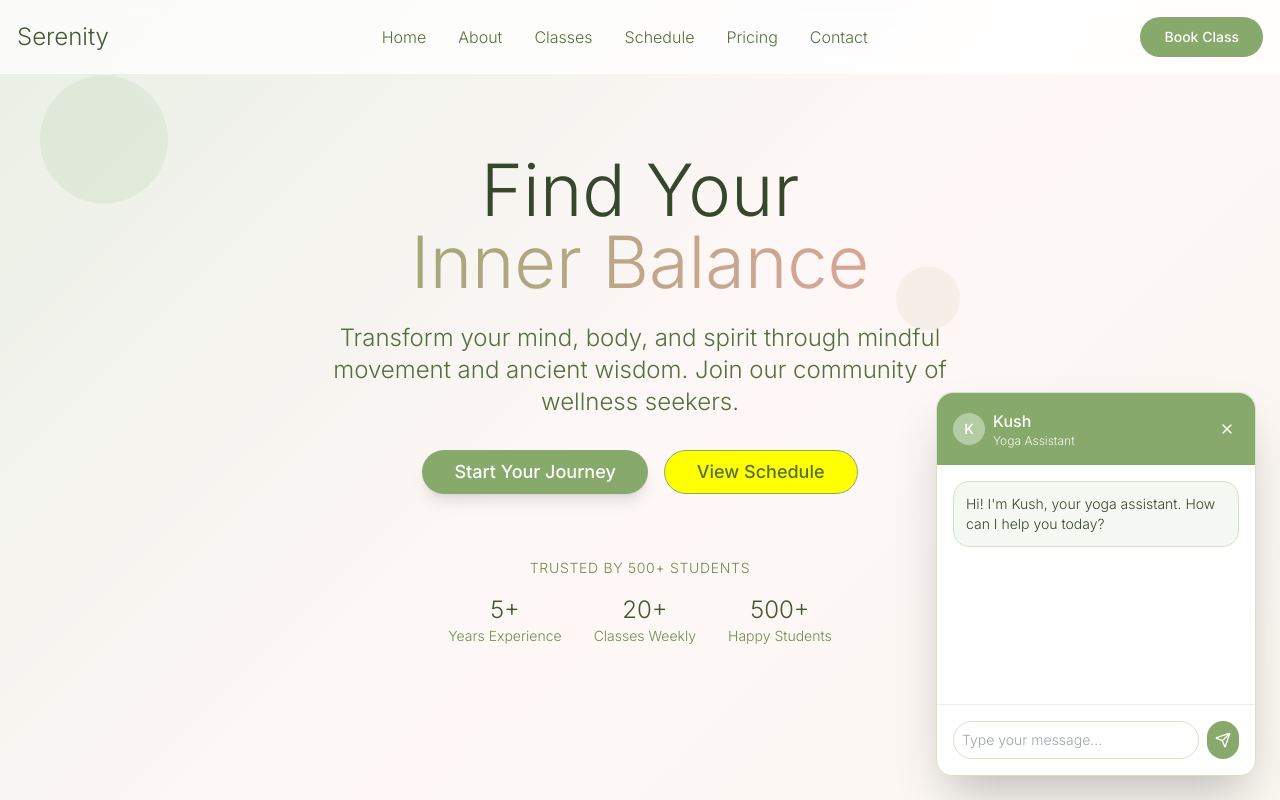
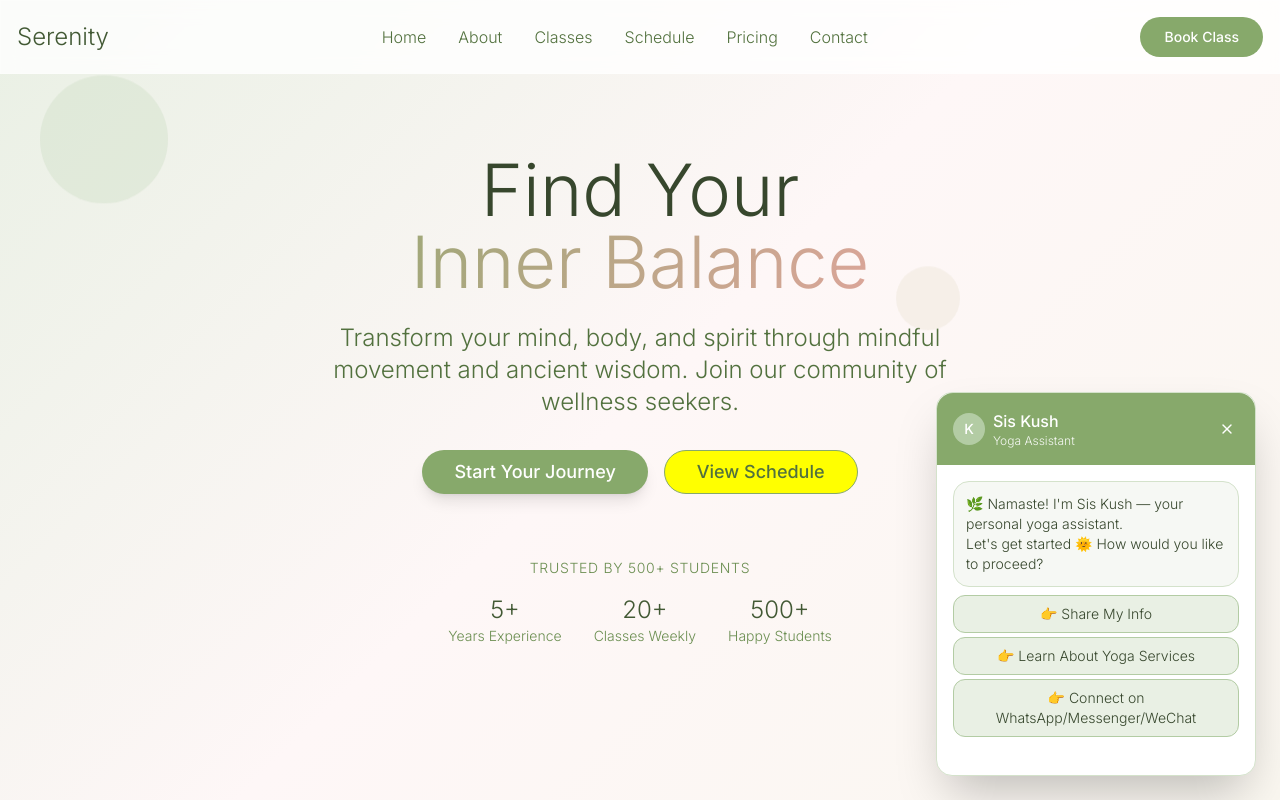
Before and after one commit to Kushsharma33/balance-brand-site, a React (Vite) app: page / in a window 1280 px wide. Both pictures are taken after a click on the button 1228 px from the left and 748 px from the top of the page. Shown: the top 800 px of the page. Built offline with nearby package versions, Linux system fonts and the light colour scheme.

Commit message:
Add AI chatbot interaction
Implement Sis Kush chatbot with greeting, options, and responses.

```diff
--- a/src/components/Chatbot.tsx
+++ b/src/components/Chatbot.tsx
@@ -7,6 +7,13 @@ interface Message {
   text: string;
   isUser: boolean;
   timestamp: Date;
+  buttons?: string[];
+}
+
+interface UserInfo {
+  countryCode: string;
+  phone: string;
+  name: string;
 }
 
 const Chatbot = () => {
@@ -14,48 +21,113 @@ const Chatbot = () => {
   const [messages, setMessages] = useState<Message[]>([
     {
       id: 1,
-      text: "Hi! I'm Kush, your yoga assistant. How can I help you today?",
+      text: "🌿 Namaste! I'm Sis Kush — your personal yoga assistant.\nLet's get started 🌞 How would you like to proceed?",
       isUser: false,
-      timestamp: new Date()
+      timestamp: new Date(),
+      buttons: ["Share My Info", "Learn About Yoga Services", "Connect on WhatsApp/Messenger/WeChat"]
     }
   ]);
   const [inputText, setInputText] = useState('');
+  const [currentFlow, setCurrentFlow] = useState<string>('main');
+  const [userInfo, setUserInfo] = useState<UserInfo>({ countryCode: '', phone: '', name: '' });
+  const [showInput, setShowInput] = useState(false);
+  const [inputType, setInputType] = useState<'phone' | 'name' | null>(null);
 
-  const getKushResponse = (userMessage: string): string => {
-    const message = userMessage.toLowerCase();
+  const handleButtonClick = (buttonText: string) => {
+    // Add user message
+    const userMessage: Message = {
+      id: messages.length + 1,
+      text: buttonText,
+      isUser: true,
+      timestamp: new Date()
+    };
 
-    if (message.includes('class') || message.includes('schedule')) {
-      return "I'd be happy to help you with our class schedule! We offer various yoga styles throughout the week including Morning Flow, Power Yoga, Vinyasa, and Restorative classes. Check our schedule section to see all available times.";
+    let botResponse: Message;
+
+    if (currentFlow === 'main') {
+      if (buttonText === "Share My Info") {
+        setCurrentFlow('contact-country');
+        botResponse = {
+          id: messages.length + 2,
+          text: "Please select your country code:",
+          isUser: false,
+          timestamp: new Date(),
+          buttons: ["+91", "+1", "+44", "Other"]
+        };
+      } else if (buttonText === "Learn About Yoga Services") {
+        setCurrentFlow('services');
+        botResponse = {
+          id: messages.length + 2,
+          text: "🧘 What would you like to explore?",
+          isUser: false,
+          timestamp: new Date(),
+          buttons: ["Yoga for Beginners", "Weight Loss Yoga", "Back Pain Relief Yoga", "Online Yoga Sessions", "Timings & Pricing"]
+        };
+      } else if (buttonText === "Connect on WhatsApp/Messenger/WeChat") {
+        setCurrentFlow('connect');
+        botResponse = {
+          id: messages.length + 2,
+          text: "📲 You can reach us directly here:\n\n• WhatsApp: https://wa.me/9717303190\n• Messenger: https://m.me/YOUR_PAGE\n• WeChat ID: your_wechat_id\n\nFeel free to chat there for faster help 🌟",
+          isUser: false,
+          timestamp: new Date(),
+          buttons: ["Back to Main Menu"]
+        };
+      }
+    } else if (currentFlow === 'contact-country') {
+      setUserInfo(prev => ({ ...prev, countryCode: buttonText }));
+      setCurrentFlow('contact-phone');
+      setShowInput(true);
+      setInputType('phone');
+      botResponse = {
+        id: messages.length + 2,
+        text: "Please enter your phone number:",
+        isUser: false,
+        timestamp: new Date()
+      };
+    } else if (currentFlow === 'services') {
+      setCurrentFlow('main');
+      let serviceResponse = "";
+
+      switch (buttonText) {
+        case "Yoga for Beginners":
+          serviceResponse = "Perfect choice! Beginner yoga mai hum basic poses aur breathing techniques sikhate hain. Step by step progress karte hain, bilkul gentle approach.";
+          break;
+        case "Weight Loss Yoga":
+          serviceResponse = "Excellent! Weight loss yoga combines dynamic flows with cardio elements. Fat burn karne ke saath flexibility bhi improve hoti hai!";
+          break;
+        case "Back Pain Relief Yoga":
+          serviceResponse = "Great choice! Back pain relief yoga focuses on gentle stretches and breathing to release pressure. We offer online + offline options too.";
+          break;
+        case "Online Yoga Sessions":
+          serviceResponse = "Wonderful! Online sessions ki convenience with live interaction. Ghar baithe personalized guidance milti hai with flexible timings.";
+          break;
+        case "Timings & Pricing":
+          serviceResponse = "Perfect! We have morning (6-8 AM) and evening (6-8 PM) slots. Pricing starts from ₹1500/month. Package deals bhi available hain!";
+          break;
       }
 
-    if (message.includes('book') || message.includes('reserve')) {
-      return "To book a class, simply click the 'Book Now' button next to any class in our schedule. It will open our booking form where you can reserve your spot.";
+      botResponse = {
+        id: messages.length + 2,
+        text: serviceResponse,
+        isUser: false,
+        timestamp: new Date(),
+        buttons: ["Learn More Services", "Share My Info", "Back to Main Menu"]
+      };
+    } else if (buttonText === "Back to Main Menu" || buttonText === "Learn More Services") {
+      setCurrentFlow('main');
+      botResponse = {
+        id: messages.length + 2,
+        text: "🌿 How would you like to proceed?",
+        isUser: false,
+        timestamp: new Date(),
+        buttons: ["Share My Info", "Learn About Yoga Services", "Connect on WhatsApp/Messenger/WeChat"]
+      };
     }
 
-    if (message.includes('price') || message.includes('cost') || message.includes('membership')) {
-      return "We offer flexible pricing options including drop-in rates, class packages, and monthly memberships. Check our pricing section for detailed information about all our plans.";
-    }
-
-    if (message.includes('beginner') || message.includes('new') || message.includes('start')) {
-      return "Welcome to yoga! We have several beginner-friendly classes like Gentle Flow and Restorative Yoga. I recommend starting with our 'All Levels' classes where Sarah provides modifications for everyone.";
-    }
-
-    if (message.includes('instructor') || message.includes('teacher') || message.includes('sarah')) {
-      return "Sarah is our experienced yoga instructor who leads all our classes. She's passionate about creating a welcoming space for practitioners of all levels and specializes in mindful movement and ancient wisdom.";
-    }
-
-    if (message.includes('location') || message.includes('address') || message.includes('where')) {
-      return "Our peaceful studio is located at a serene location perfect for your yoga practice. You can find our contact information in the footer section of the website.";
-    }
-
-    if (message.includes('hello') || message.includes('hi') || message.includes('hey')) {
-      return "Hello! Namaste 🙏 I'm here to help you with any questions about our yoga classes, schedules, or studio. What would you like to know?";
-    }
-
-    return "I'm here to help with any questions about our yoga classes, schedules, pricing, or studio. Feel free to ask me anything about your yoga journey!";
+    setMessages(prev => [...prev, userMessage, botResponse!]);
   };
 
-  const handleSendMessage = () => {
+  const handleInputSubmit = () => {
     if (!inputText.trim()) return;
 
     const userMessage: Message = {
@@ -65,20 +137,39 @@ const Chatbot = () => {
       timestamp: new Date()
     };
 
-    const botResponse: Message = {
+    let botResponse: Message;
+
+    if (currentFlow === 'contact-phone' && inputType === 'phone') {
+      setUserInfo(prev => ({ ...prev, phone: inputText }));
+      setCurrentFlow('contact-name');
+      setInputType('name');
+      botResponse = {
         id: messages.length + 2,
-      text: getKushResponse(inputText),
+        text: "Please enter your full name:",
         isUser: false,
         timestamp: new Date()
       };
+    } else if (currentFlow === 'contact-name' && inputType === 'name') {
+      setUserInfo(prev => ({ ...prev, name: inputText }));
+      setCurrentFlow('main');
+      setShowInput(false);
+      setInputType(null);
+      botResponse = {
+        id: messages.length + 2,
+        text: `Thank you ${inputText}! 🙏 Your details have been saved. Our team will connect with you soon.\n\nHow else can I help you today?`,
+        isUser: false,
+        timestamp: new Date(),
+        buttons: ["Learn About Yoga Services", "Connect on WhatsApp/Messenger/WeChat"]
+      };
+    }
 
-    setMessages(prev => [...prev, userMessage, botResponse]);
+    setMessages(prev => [...prev, userMessage, botResponse!]);
     setInputText('');
   };
 
   const handleKeyPress = (e: React.KeyboardEvent) => {
     if (e.key === 'Enter') {
-      handleSendMessage();
+      handleInputSubmit();
     }
   };
 
@@ -104,7 +195,7 @@ const Chatbot = () => {
                 K
               </div>
               <div>
-                <h3 className="font-medium">Kush</h3>
+                <h3 className="font-medium">Sis Kush</h3>
                 <p className="text-xs opacity-90">Yoga Assistant</p>
               </div>
             </div>
@@ -119,8 +210,8 @@ const Chatbot = () => {
           {/* Messages */}
           <div className="flex-1 p-4 overflow-y-auto space-y-3">
             {messages.map((message) => (
+              <div key={message.id} className="space-y-2">
                 <div
-                key={message.id}
                   className={`flex ${message.isUser ? 'justify-end' : 'justify-start'}`}
                 >
                   <div
@@ -130,13 +221,30 @@ const Chatbot = () => {
                         : 'bg-sage-50 text-sage-800 border border-sage-200'
                     }`}
                   >
-                  <p className="text-sm">{message.text}</p>
+                    <p className="text-sm whitespace-pre-line">{message.text}</p>
                   </div>
+                </div>
+
+                {/* Buttons */}
+                {message.buttons && !message.isUser && (
+                  <div className="flex flex-col space-y-1">
+                    {message.buttons.map((button, index) => (
+                      <button
+                        key={index}
+                        onClick={() => handleButtonClick(button)}
+                        className="bg-sage-100 hover:bg-sage-200 text-sage-800 px-3 py-2 rounded-xl text-sm transition-colors border border-sage-300"
+                      >
+                        👉 {button}
+                      </button>
+                    ))}
+                  </div>
+                )}
               </div>
             ))}
           </div>
 
           {/* Input */}
+          {showInput && (
             <div className="p-4 border-t border-sage-100">
               <div className="flex space-x-2">
                 <input
@@ -144,17 +252,18 @@ const Chatbot = () => {
                   value={inputText}
                   onChange={(e) => setInputText(e.target.value)}
                   onKeyPress={handleKeyPress}
-                placeholder="Type your message..."
+                  placeholder={inputType === 'phone' ? "Enter phone number..." : "Enter your name..."}
                   className="flex-1 p-2 border border-sage-200 rounded-full focus:outline-none focus:ring-2 focus:ring-sage-300 text-sm"
                 />
                 <button
-                onClick={handleSendMessage}
+                  onClick={handleInputSubmit}
                   className="bg-sage-400 hover:bg-sage-500 text-white p-2 rounded-full transition-colors"
                 >
                   <Send size={16} />
                 </button>
               </div>
             </div>
+          )}
         </div>
       )}
     </>
```
Lines whose indentation alone changed are shown as unchanged.
